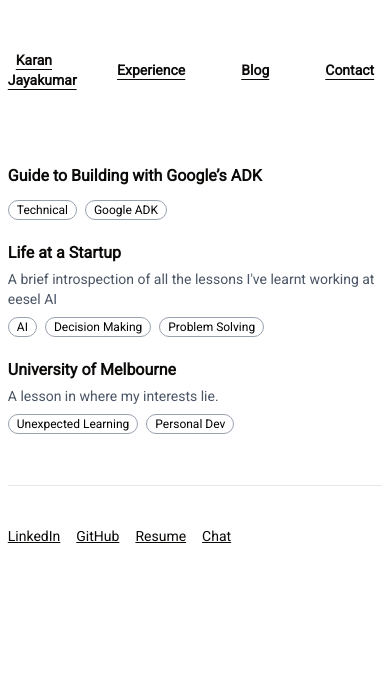
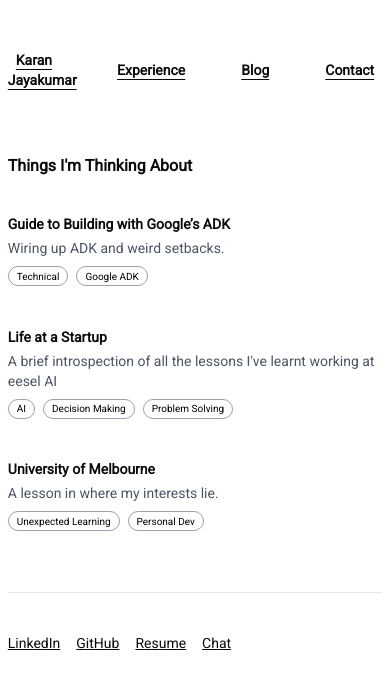
Before and after one commit to KaranJayakumar/portfolio, a Next.js app: page /blogs in a window 390 px wide. Shown: the top 688 px of the page. Built offline with nearby package versions, Linux system fonts and the light colour scheme.

Commit message:
WIP : make the blogs responsive

```diff
--- a/app/_components/blog/BlogListItem.tsx
+++ b/app/_components/blog/BlogListItem.tsx
@@ -13,15 +13,15 @@ export function BlogListItem({ blog }: ListItemProps) {
 
   return (
     <div
-      className="cursor-pointer py-[10px]"
+      className="cursor-pointer py-[20px]"
       onClick={() => router.push(`/blogs/${blog.key}`)}
     >
-      <p className="font-bold pb-[4px]">{blog.title}</p>
+      <p className="font-bold pb-[4px] text-sm">{blog.title}</p>
       <p className="text-sm text-gray-600">{blog.description}</p>
       {
         blog.tags?.map((tag, index) => {
           return (
-            <Badge key={index} className='mt-2 rounded-lg border border-gray-400 mr-2 text-xs bg-white text-black font-thin'>{tag}</Badge>
+            <Badge key={index} className='mt-2 rounded-lg border border-gray-400 mr-2 text-[10px] bg-white text-black font-thin'>{tag}</Badge>
           )
         })
       }
--- a/app/_components/blog/BlogView.tsx
+++ b/app/_components/blog/BlogView.tsx
@@ -17,7 +17,7 @@ export const BlogView = async ({blogKey} : BlogViewParams) => {
       <h1 className="text-xl font-semibold mb-2">
         {blog.title}
       </h1>
-      <div className="flex flex-row justify-between w-full">
+      <div className="flex md:flex-row flex-col md:gap-0 gap-4justify-between w-full">
         <p className="text-sm font-semibold mb-2 text-gray-500">
           {blog.description}
         </p>
@@ -26,7 +26,7 @@ export const BlogView = async ({blogKey} : BlogViewParams) => {
         </p>
 
       </div>
-      <div className='w-[70%] blog'>
+      <div className='md:w-[70%] blog w-fit'>
         <Streamdown className='text-[15px]'>{blog.content}</Streamdown>
       </div>
     </>
--- a/app/blogs/page.tsx
+++ b/app/blogs/page.tsx
@@ -2,6 +2,11 @@ import { BlogList } from "../_components/blog/BlogList";
 
 export default function Blog() {
   return (
-    <BlogList/>
+    <div className="">
+      <h1 className="font-semibold pb-4">
+        {"Things I'm Thinking About"}
+      </h1>
+      <BlogList/>
+    </div>
   );
 }
--- a/files/blogs/adk.md
+++ b/files/blogs/adk.md
@@ -2,6 +2,7 @@
 key: adk
 title: Guide to Building with Google’s ADK
 date: 25/12/2025
+description: Wiring up ADK and weird setbacks.
 tags:
   - Technical
   - Google ADK
```
